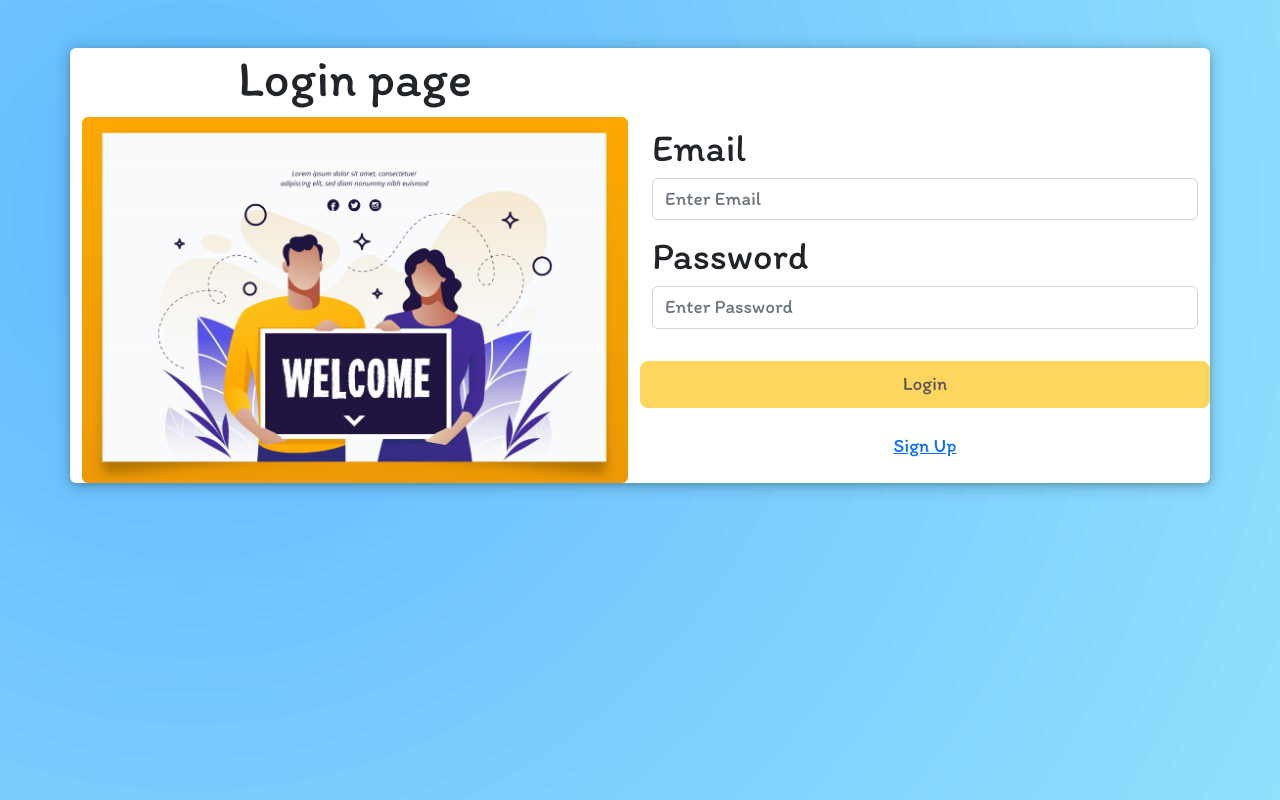
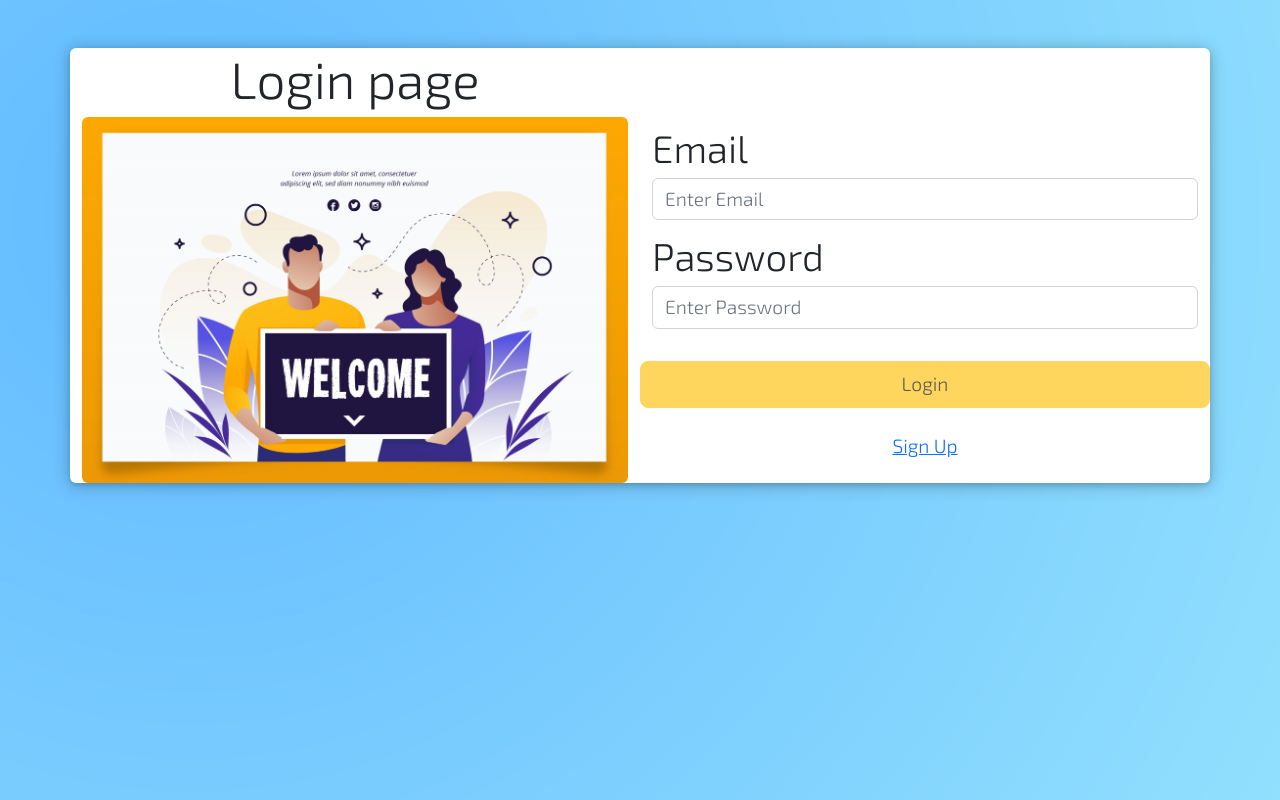
Before and after one commit to SauravRana19/project_Campus, a Vue app: page /login in a window 1280 px wide. Built offline with nearby package versions, Linux system fonts and the light colour scheme.

Commit message:
Register page Updated

```diff
--- a/src/App.vue
+++ b/src/App.vue
@@ -3,10 +3,10 @@
   <RouterView />
 </template>
 <style>
-@import url("https://fonts.googleapis.com/css2?family=Dosis:wght@200;800&family=Itim&display=swap");
+@import url("https://fonts.googleapis.com/css2?family=Exo+2:wght@300&display=swap");
 
 body {
   background-image: url(./assets/backgroundimg.png);
-  font-family: "Itim", sans-serif;
+
 }
 </style>
--- a/src/components/login.vue
+++ b/src/components/login.vue
@@ -122,7 +122,12 @@ export default {
       }
     }
     function login() {
-      router.push({ name: "dashboard" });
+      let EmailR = localStorage.getItem("Registeruser");
+      const tempData =JSON.parse(EmailR)
+      const [LocalData]= tempData
+      const {email, password}=LocalData
+      console.log("ssssssss",email,password)
+      // router.push({ name: "dashboard" });
     }
     function Signup() {
       router.push({ name: "register" });
@@ -137,12 +142,12 @@ export default {
       error,
       validationE,
       validationP,
+
     };
   },
 };
 </script>
 <style scoped>
-@import url("https://fonts.googleapis.com/css2?family=Dosis:wght@200;800&family=Itim&display=swap");
 
 .label {
   font-size: 3vw;
@@ -158,7 +163,7 @@ span{
 }
 .backgd {
   background-color: white;
-  font-family: "Itim", sans-serif;
+  font-family: "Exo 2", sans-serif;
   box-shadow: rgba(14, 30, 37, 0.12) 0px 2px 4px 0px,
     rgba(14, 30, 37, 0.32) 0px 2px 16px 0px;
 }
--- a/src/components/register.vue
+++ b/src/components/register.vue
@@ -88,9 +88,8 @@
                 id="btn1"
                 type="button"
                 class="btn btn-warning btn-lg bt1"
-                :disabled="Confirmpassword != Password"
-
-              >Sign UP
+                :disabled="Username && Email && Confirmpassword != Password  "
+                >Sign UP
               </Button>
               <a class="bt1" href="#"
                 ><p @click.prevent="login()">Already Account login</p></a
@@ -115,7 +114,6 @@ export default {
     const Confirmpassword = ref("");
     const error = ref("");
 
-
     const regUsername = ref(
       /^(?=.{5,20}$)(?![_.-])(?!.*[_.]{2})[a-zA-Z0-9._-]+(?<![_.])$/
     );
@@ -137,7 +135,6 @@ export default {
       ) {
         alert("Empty  Field");
       } else {
-
         data.value.push(
           Username.value,
           Email.value,
@@ -145,7 +142,7 @@ export default {
           Confirmpassword.value
         );
         console.log(data);
-        localStorage.setItem("Composition Api", JSON.stringify(data.value));
+        localStorage.setItem("Registeruser", JSON.stringify(data.value));
         router.push({ name: "dashboard" });
       }
     }
@@ -212,10 +209,7 @@ export default {
       } else {
         error.value.push({
           ConfirmpasswordValid: "Password Matched",
-
-        })
-
-
+        });
       }
     }
     function login() {
@@ -242,8 +236,6 @@ export default {
 };
 </script>
 <style scoped>
-@import url("https://fonts.googleapis.com/css2?family=Dosis:wght@200;800&family=Itim&display=swap");
-
 .label {
   font-size: 3vw;
 }
@@ -258,7 +250,7 @@ span {
 }
 .backgd {
   background-color: white;
-  font-family: "Itim", sans-serif;
+  font-family: "Exo 2", sans-serif;
   box-shadow: rgba(14, 30, 37, 0.12) 0px 2px 4px 0px,
     rgba(14, 30, 37, 0.32) 0px 2px 16px 0px;
 }
```
